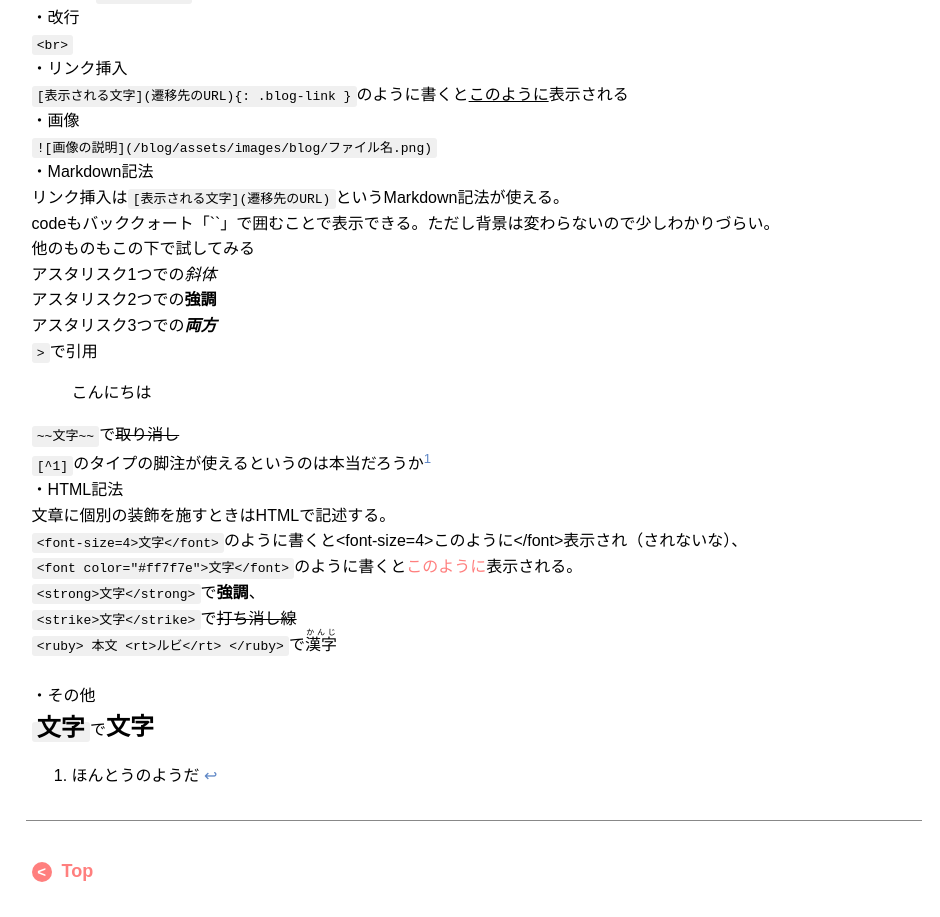
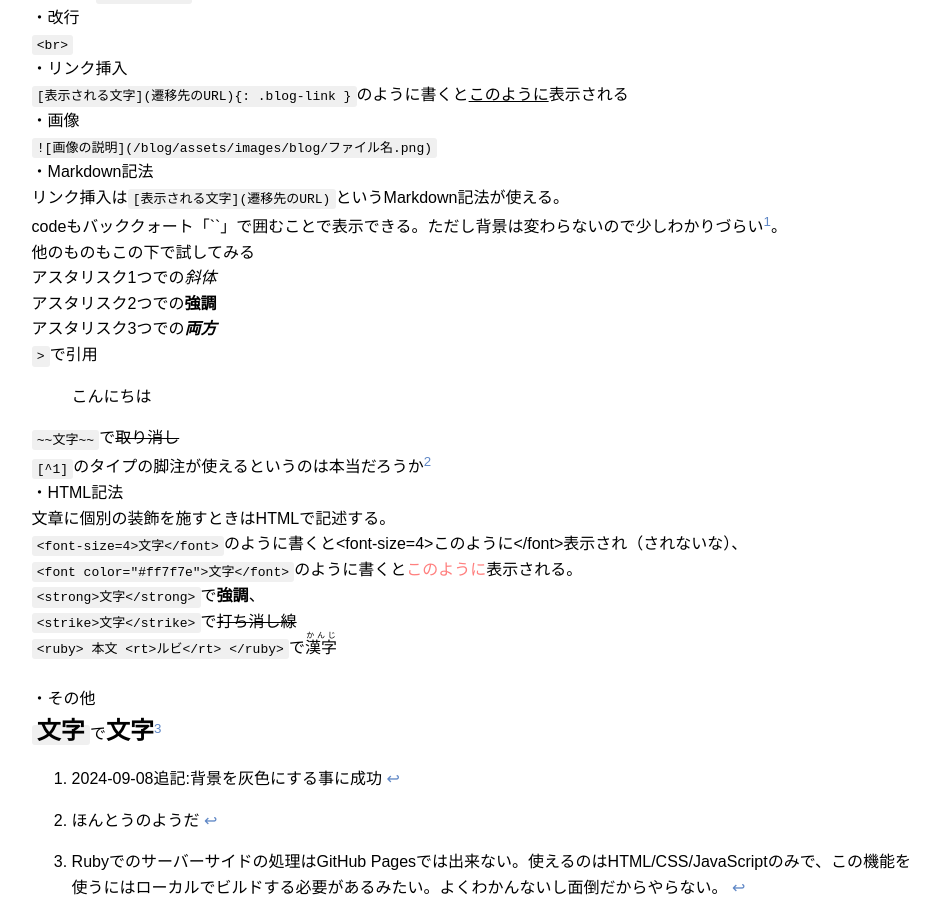
Before and after one commit to Asiraat/blog, a Jekyll site: the page built from _posts/2024-08-24-example.md, in a window 1280 px wide and 1400 px high, scrolled down 443 px, cut to the strip 345-1262 px from the top of the window. Shown: the whole strip, without its empty margins (166-1106 px from the left). Built offline with Jekyll 4.4.1, drawn with Linux system fonts in a browser that asks for light colours; some web fonts are replaced.

Commit message:
Update 2024-08-24-example.md

```diff
--- a/_posts/2024-08-24-example.md
+++ b/_posts/2024-08-24-example.md
@@ -19,7 +19,7 @@ MarkdownファイルのYAML Frontmatter内に`custom_excerpt: "ここが表示
 `![画像の説明](/blog/assets/images/blog/ファイル名.png)`<br>
 ・Markdown記法<br>
 リンク挿入は`[表示される文字](遷移先のURL)`というMarkdown記法が使える。<br>
-codeもバッククォート「``」で囲むことで表示できる。ただし背景は変わらないので少しわかりづらい。<br>
+codeもバッククォート「``」で囲むことで表示できる。ただし背景は変わらないので少しわかりづらい[^2]。<br>
 他のものもこの下で試してみる<br>
 アスタリスク1つでの*斜体*<br>
 アスタリスク2つでの**強調**<br>
@@ -41,6 +41,8 @@ codeもバッククォート「``」で囲むことで表示できる。ただ
   <rt>ルビ</rt>
 </ruby>`で<ruby>漢字<rt>かんじ</rt></ruby><br><br>
 ・その他<br>
-`%%文字%%`で%%文字%%
+`%%文字%%`で%%文字%%[^3]
 
 [^1]: ほんとうのようだ
+[^2]: 2024-09-08追記:背景を灰色にする事に成功
+[^3]: Rubyでのサーバーサイドの処理はGitHub Pagesでは出来ない。使えるのはHTML/CSS/JavaScriptのみで、この機能を使うにはローカルでビルドする必要があるみたい。よくわかんないし面倒だからやらない。
```
